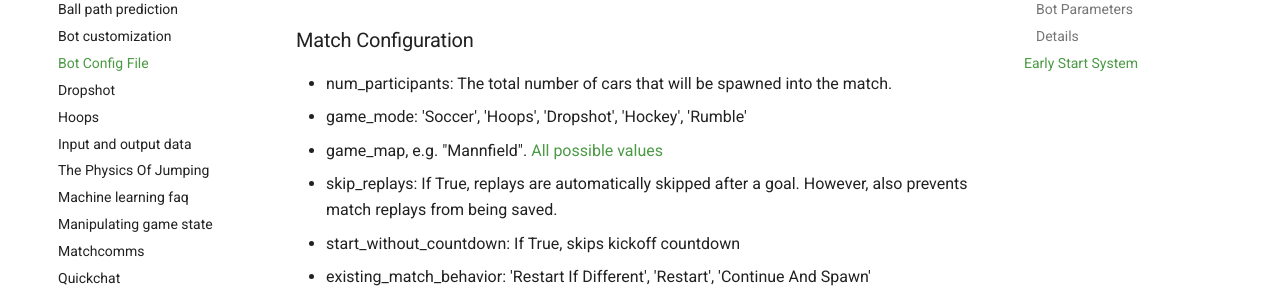
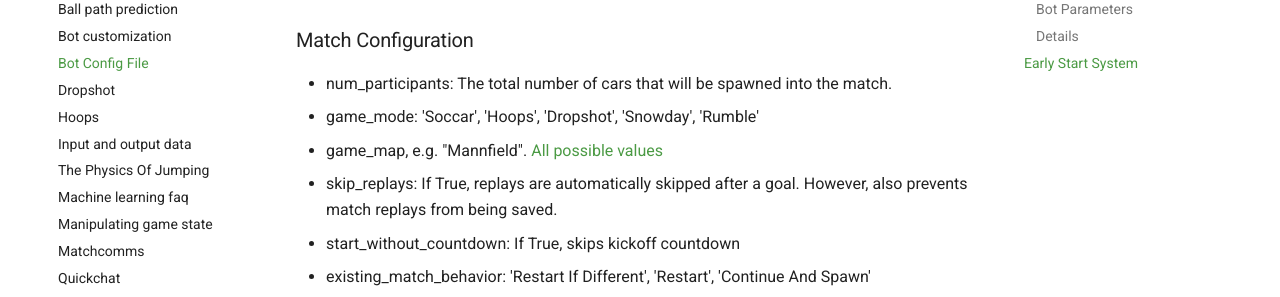
Before and after one commit to RLBot/wiki, an MkDocs documentation site: the page built from docs/botmaking/config-file-documenation.md, in a window 1280 px wide and 900 px high, scrolled down 2335 px. Shown: the part 153-450 px from the top of the window. Built offline with MkDocs 1.6.1 and Material for MkDocs 9.7.7, drawn with Linux system fonts in a browser that asks for light colours; comment, search, counter and statistics services are not loaded.

```diff
--- a/docs/botmaking/config-file-documenation.md
+++ b/docs/botmaking/config-file-documenation.md
@@ -70,7 +70,7 @@ NOTE:  None of these take an effect currently
 ### Match Configuration
 
 - num_participants: The total number of cars that will be spawned into the match.
-- game_mode: 'Soccer', 'Hoops', 'Dropshot', 'Hockey', 'Rumble'
+- game_mode: 'Soccar', 'Hoops', 'Dropshot', 'Snowday', 'Rumble'
 - game_map, e.g. "Mannfield". [All possible values](https://github.com/RLBot/RLBot/blob/master/src/main/python/rlbot/parsing/match_settings_config_parser.py#L40-L78)
 - skip_replays: If True, replays are automatically skipped after a goal. However, also prevents match replays from being saved.
 - start_without_countdown: If True, skips kickoff countdown
```
Also changed, not shown: docs/botmaking/dropshot.md (+1 -1 lines), docs/botmaking/hoops.md (+1 -1 lines), docs/framework/psyonix-api-notes.md (+1 -1 lines), docs/v5/botmaking/config-files.md (+3 -3 lines).
